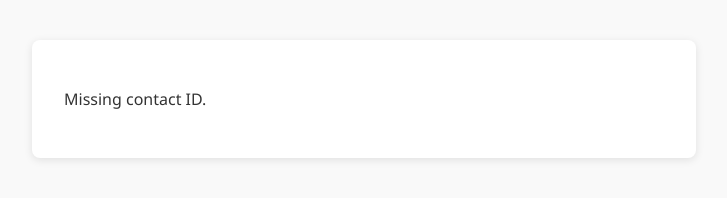
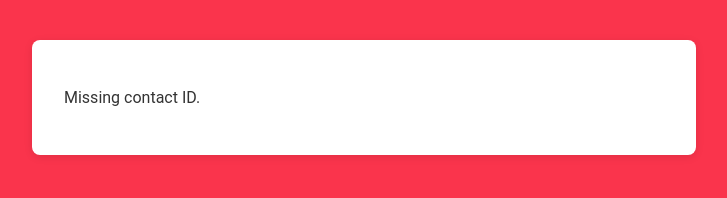
Before and after one commit to mnnm-demant/1211226681119682, a plain HTML site: page index.html in a window 1280 px wide. Shown: the whole page, without its empty margins (276-1003 px from the left). Drawn offline with Linux system fonts and the light colour scheme.

Commit message:
Update index.html

```diff
--- a/index.html
+++ b/index.html
@@ -5,9 +5,9 @@
   <title>Gift Card Viewer</title>
   <style>
     body {
-      font-family: 'Segoe UI', sans-serif;
+      font-family: 'Roboto', sans-serif;
       padding: 2em;
-      background: #f9f9f9;
+      background: #fa344c;
       color: #333;
     }
     .container {
@@ -30,7 +30,7 @@
     const contactId = params.get('contact_id');
 
     if (contactId) {
-      fetch(`https://script.google.com/macros/s/AKfycbzUIgwebFYOROb0wySWgeBKvPysxv7CkaM4pjVlAeU-jmjRK8EiW9mDbjd832yora-rVA/exec?contact_id=${contactId}`)
+      fetch(`https://script.google.com/macros/s/AKfycbw09R6mMjaKigRhXCczYiCw_9SaUhrN7DwP9GM880M8oRijsHFkpRjQmeh8Fl0NpVFO7w/exec?contact_id=${contactId}`)
         .then(response => response.text())
         .then(html => {
           document.getElementById('gift-card-container').innerHTML = html;
```
